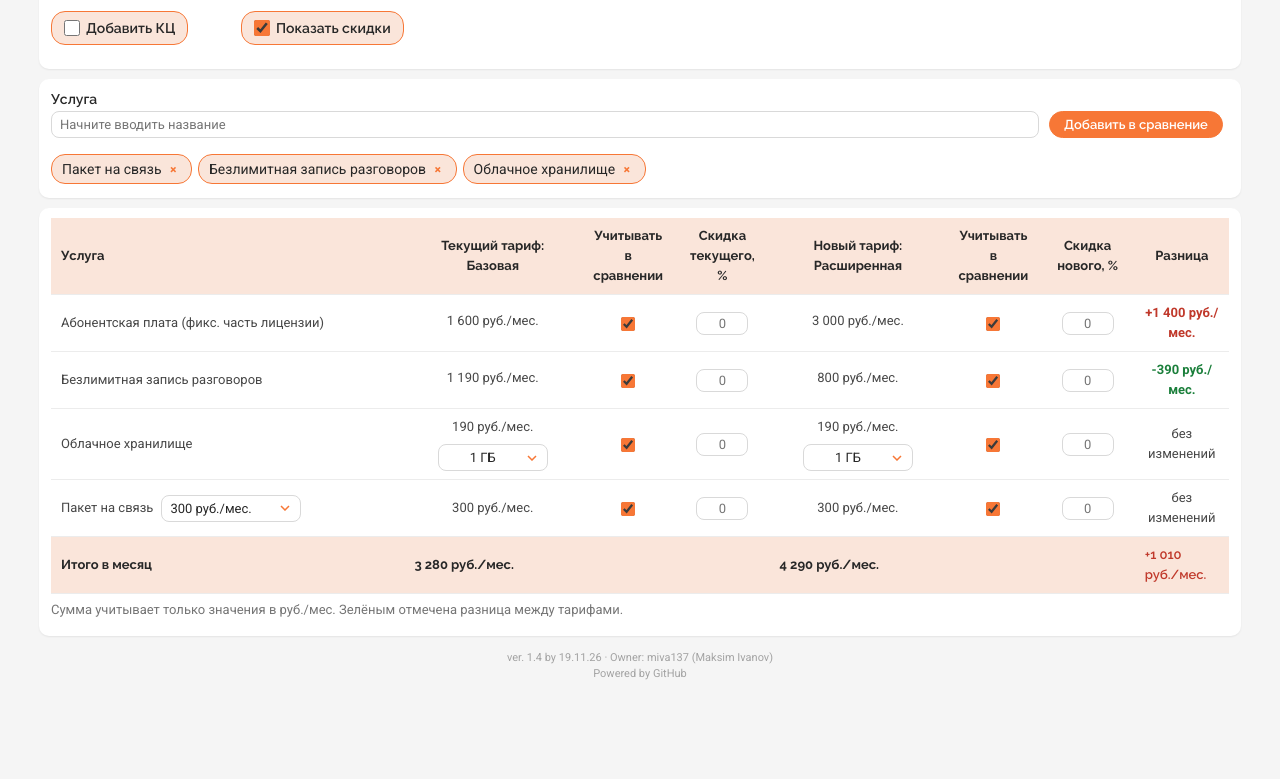
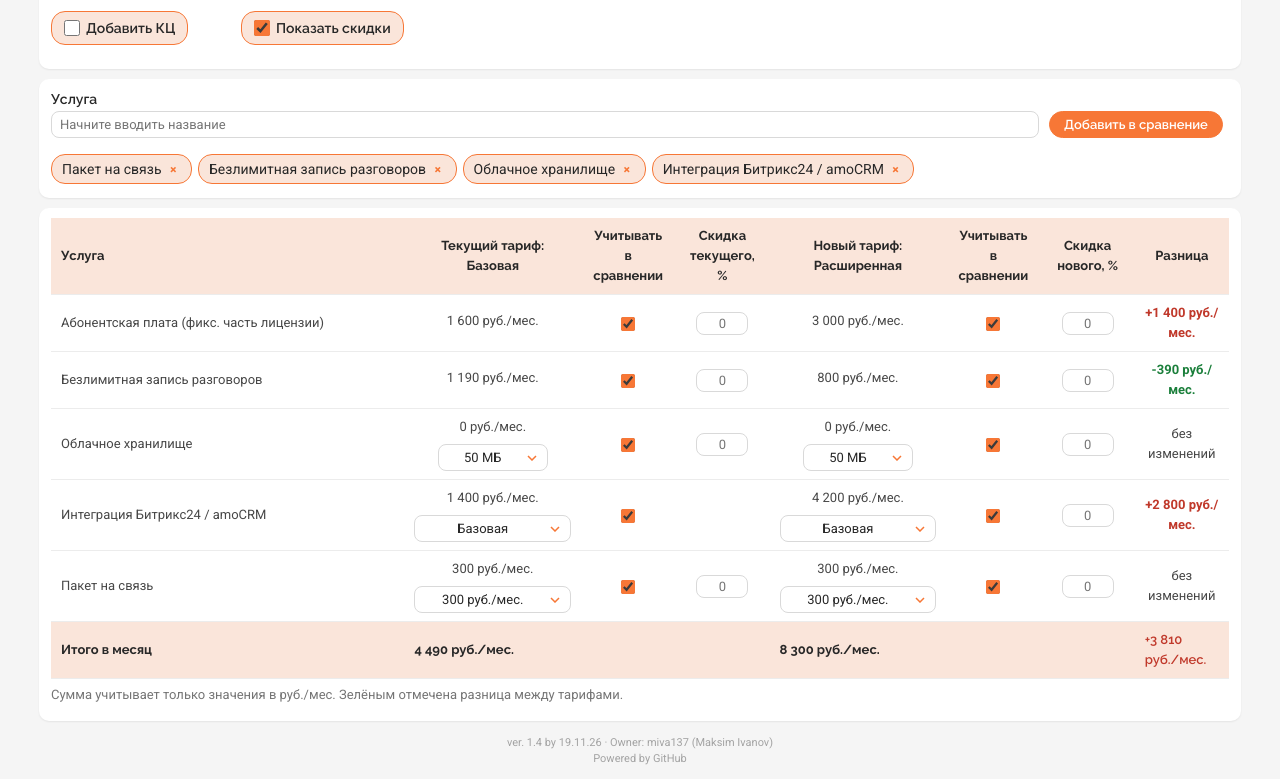
Before and after one commit to miva137/MangoTelecomCalc, a plain HTML site: page tariff-compare.html in a window 1280 px wide. Shown: the part 104-883 px from the top of the page. Before the commit the page ends 800 px from the top, so only its background shows below. Drawn offline with Linux system fonts and the light colour scheme.

Commit message:
feat: expand configurable tariff options
- add free 50 MB cloud storage and zero default KC licenses
- combine Bitrix24/amoCRM integration variants into per-tariff selectors
- add independent selectors for communication packages
- add per-tariff profile quantity inputs and update totals
- keep VATS2 integration values as availability markers

```diff
--- a/js/script.js
+++ b/js/script.js
@@ -100,6 +100,9 @@ const hasVats2Tariff = (cur, tgt) =>
   );
 
 const DEFAULT_PROFILE_TARIFFS = new Set(["start", "growth", "perspective"]);
+const INTEGRATION_PARAM = "Интеграция Битрикс24 / amoCRM";
+const integrationVersions = {};
+const profileQtys = { current: 0, target: 0 };
 
 // Подключает дополнительный профиль сотрудника по умолчанию для тарифов ВАТС2
 function applyDefaultProfile(cur, tgt) {
@@ -115,6 +118,8 @@ function applyDefaultProfile(cur, tgt) {
   if (profileIndex >= 0 && !selected.includes(profileIndex)) {
     selected.push(profileIndex);
   }
+  if (profileQtys.current === 0) profileQtys.current = 1;
+  if (profileQtys.target === 0) profileQtys.target = 1;
   if (qtys.profiles === 0) qtys.profiles = 1;
 }
 
@@ -221,8 +226,8 @@ function render() {
       noDiscT = isBitrix && tgt === "basic";
     const pctC = noDiscC ? 0 : discPct(key + "c"),
       pctT = noDiscT ? 0 : discPct(key + "t");
-    const curT = discountText(licenseValue(rowValue(r, cur)), pctC),
-      tgtT = discountText(licenseValue(rowValue(r, tgt)), pctT);
+    const curT = discountText(licenseValue(rowValue(r, cur, "current")), pctC),
+      tgtT = discountText(licenseValue(rowValue(r, tgt, "target")), pctT);
     const includeC = includePct(key + "c"),
       includeT = includePct(key + "t");
     const c =
@@ -235,17 +240,9 @@ function render() {
     if (includeT && pt && pt.unit === "руб./мес.") tgtSum += pt.num;
     const tr = document.createElement("tr");
     const first = document.createElement("td");
-    if (r.parameter === PROFILE_PARAM) {
-      const label = document.createElement("span");
-      label.className = "profile-param-label";
-      label.textContent = r.parameter;
-      first.appendChild(label);
-      first.appendChild(profileQtyInput());
-    } else {
-      first.textContent = show(
-        isStorage(r) ? "Облачное хранилище" : r.parameter,
-      );
-    }
+    first.textContent = show(
+      isStorage(r) ? "Облачное хранилище" : r.parameter,
+    );
     if (isKcLicense) {
       const input = document.createElement("input");
       input.className = "qty";
@@ -265,10 +262,22 @@ function render() {
       first.append(" × ", input);
     }
     tr.appendChild(first);
-    tr.appendChild(storagePriceCell(isStorage(r) ? cur : "", curT));
+    tr.appendChild(
+      r.parameter === INTEGRATION_PARAM
+        ? integrationPriceCell(cur, "current", curT)
+        : r.parameter === PROFILE_PARAM
+          ? profilePriceCell("current", curT)
+          : storagePriceCell(isStorage(r) ? cur : "", curT),
+    );
     tr.appendChild(includeCell(key + "c"));
     tr.appendChild(discountCell(key + "c", noDiscC));
-    tr.appendChild(storagePriceCell(isStorage(r) ? tgt : "", tgtT));
+    tr.appendChild(
+      r.parameter === INTEGRATION_PARAM
+        ? integrationPriceCell(tgt, "target", tgtT)
+        : r.parameter === PROFILE_PARAM
+          ? profilePriceCell("target", tgtT)
+          : storagePriceCell(isStorage(r) ? tgt : "", tgtT),
+    );
     tr.appendChild(includeCell(key + "t"));
     tr.appendChild(discountCell(key + "t", noDiscT));
     const diff = document.createElement("td");
@@ -286,26 +295,26 @@ function render() {
     packageOn &&
     (packageAvailable(cur) || packageAvailable(tgt))
   ) {
-    const pkg = PACKAGE_PLANS[packageState.idx];
+    const curPkg = PACKAGE_PLANS[packageState.current];
+    const tgtPkg = PACKAGE_PLANS[packageState.target];
     const curAvailable = packageAvailable(cur);
     const tgtAvailable = packageAvailable(tgt);
     const dCur = curAvailable
-      ? round2(pkg.price * (1 - discPct("pkgc") / 100))
+      ? round2(curPkg.price * (1 - discPct("pkgc") / 100))
       : 0;
     const dTgt = tgtAvailable
-      ? round2(pkg.price * (1 - discPct("pkgt") / 100))
+      ? round2(tgtPkg.price * (1 - discPct("pkgt") / 100))
       : 0;
     const curText = curAvailable ? fmt(dCur) + " руб./мес." : "—";
     const tgtText = tgtAvailable ? fmt(dTgt) + " руб./мес." : "—";
     const tr = document.createElement("tr");
     const first = document.createElement("td");
     first.textContent = PACKAGE_LABEL;
-    first.appendChild(packageSelect());
     tr.appendChild(first);
-    tr.appendChild(textCell(curText));
+    tr.appendChild(packagePriceCell("current", curText, curAvailable));
     tr.appendChild(includeCell("pkgc"));
     tr.appendChild(discountCell("pkgc", false));
-    tr.appendChild(textCell(tgtText));
+    tr.appendChild(packagePriceCell("target", tgtText, tgtAvailable));
     tr.appendChild(includeCell("pkgt"));
     tr.appendChild(discountCell("pkgt", false));
     const diff = document.createElement("td");
@@ -577,10 +586,10 @@ function addFeature(inputId, prod, list, rerender) {
   if (idx < 0) return;
   if (!list.includes(idx)) {
     list.push(idx);
-    // Для КЦ при добавлении "Доп.лицензия" устанавливаем количество по умолчанию на 1
+    // Для КЦ при добавлении "Доп.лицензия" устанавливаем количество по умолчанию на 0
     if (prod === "kc" && DATA[prod].rows[idx].parameter === "Доп.лицензия") {
-      if (list === kcState.selected) kcState.qty[idx] = 1;
-      else qtys.kcLicense = 1;
+      if (list === kcState.selected) kcState.qty[idx] = 0;
+      else qtys.kcLicense = 0;
     }
     $(inputId).value = "";
   }
@@ -607,6 +616,11 @@ function init() {
   Object.keys(storageState).forEach((k) => {
     delete storageState[k];
   });
+  Object.keys(integrationVersions).forEach((k) => {
+    delete integrationVersions[k];
+  });
+  profileQtys.current = 0;
+  profileQtys.target = 0;
   $("feature").value = "";
   hideSuggestions();
   // Выбор функций по умолчанию по названиям из DEFAULT_FEATURES
@@ -619,7 +633,7 @@ function init() {
           d.rows[i].parameter,
         ),
     );
-  qtys.kcLicense = 1;
+  qtys.kcLicense = 0;
   if (product === "vats") {
     applyDefaultProfile($("current").value, $("target").value);
   }
@@ -717,6 +731,7 @@ function includeCell(key) {
 
 // Тарифы облачного хранилища по объёму и цене
 const STORAGE_PLANS = [
+  { gb: 0.05, price: 0 },
   { gb: 1, price: 190 },
   { gb: 5, price: 490 },
   { gb: 10, price: 980 },
@@ -749,7 +764,7 @@ const storageState = {};
 // Строка облачного хранилища, цена которой зависит от объёма
 const isStorage = (r) => r.parameter.startsWith("Облачное хранилище");
 function storageIncluded(tariff) {
-  return VATS2_STORAGE_INCLUDED[tariff] ?? 1;
+  return VATS2_STORAGE_INCLUDED[tariff] ?? 0.05;
 }
 function storageOptions(tariff) {
   if (VATS2_STORAGE_INCLUDED[tariff]) {
@@ -768,9 +783,15 @@ function storageExtraCost(tariff, gb) {
   return extraBlocks * 400;
 }
 // Значение строки для тарифа; для хранилища с ценой (руб.) - цена выбранного объёма
-function rowValue(r, tariff) {
+function rowValue(r, tariff, column = "current") {
   if (r.parameter === PROFILE_PARAM && !isUnavailable(r.values[tariff]))
-    return fmt(round2(profilePrice(tariff) * qtys.profiles)) + " руб./мес.";
+    return (
+      fmt(round2(profilePrice(tariff) * profileQtys[column])) + " руб./мес."
+    );
+  if (r.parameter === INTEGRATION_PARAM)
+    return integrationVersions[column] === "extended"
+      ? r.extendedValues[tariff]
+      : r.values[tariff];
   if (!isStorage(r)) return r.values[tariff];
   if (!VATS2_STORAGE_INCLUDED[tariff] && !/руб/.test(r.values[tariff]))
     return r.values[tariff];
@@ -797,7 +818,8 @@ function storageSelect(tariff) {
         ),
       );
     } else {
-      sel.add(new Option(gb + " ГБ", gb));
+      const label = gb === 0.05 ? "50 МБ" : gb + " ГБ";
+      sel.add(new Option(label, gb));
     }
   });
   sel.value =
@@ -808,6 +830,18 @@ function storageSelect(tariff) {
     update();
   };
   return customSelect(sel);
+}
+function integrationVersionSelect(column) {
+  const select = document.createElement("select");
+  select.id = "integration-version-" + column;
+  select.add(new Option("Базовая", "basic"));
+  select.add(new Option("Расширенная", "extended"));
+  select.value = integrationVersions[column] ?? "basic";
+  select.onchange = () => {
+    integrationVersions[column] = select.value;
+    update();
+  };
+  return customSelect(select);
 }
 // Пакеты на связь с ежемесячной ценой
 const PACKAGE_PLANS = [
@@ -820,39 +854,59 @@ const PACKAGE_PLANS = [
   { label: "50 000 руб./мес. (посекундный)", price: 50000 },
   { label: "100 000 руб./мес. (посекундный)", price: 100000 },
 ];
-const packageState = { idx: 0 };
+const packageState = { current: 0, target: 0 };
 // Пакет на связь включён по умолчанию; удаляется кнопкой в строке таблицы
 let packageOn = true;
 const PACKAGE_LABEL = "Пакет на связь";
-// Выпадающий выбор пакета на связь в строке таблицы ВАТС
-function packageSelect() {
+function packageSelect(column) {
   const sel = document.createElement("select");
-  sel.id = "package";
+  sel.id = "package-" + column;
   PACKAGE_PLANS.forEach((p, i) => sel.add(new Option(p.label, i)));
-  sel.value = packageState.idx;
+  sel.value = packageState[column];
   sel.onchange = () => {
-    packageState.idx = Number(sel.value);
+    packageState[column] = Number(sel.value);
     update();
   };
   return customSelect(sel);
 }
+function packagePriceCell(column, text, available) {
+  const td = document.createElement("td");
+  td.classList.add("storage-price-cell", "wide-select-cell");
+  const price = document.createElement("div");
+  price.className = "storage-price";
+  price.textContent = text;
+  td.appendChild(price);
+  if (available) td.appendChild(packageSelect(column));
+  return td;
+}
 // Поле количества доп. профилей в строке стоимости профиля; делит значение с блоком доп. профилей
-function profileQtyInput() {
+function profileQtyInput(column) {
   const input = document.createElement("input");
   input.className = "qty";
   input.type = "text";
   input.inputMode = "numeric";
-  input.id = "qty-profile-row";
-  input.value = qtys.profiles;
+  input.id = "qty-profile-row-" + column;
+  input.setAttribute("aria-label", "Количество дополнительных профилей");
+  input.value = profileQtys[column];
   input.oninput = (e) => {
     e.target.value = e.target.value.replace(/\D/g, "");
-    qtys.profiles = Math.floor(Number(e.target.value) || 0);
+    profileQtys[column] = Math.floor(Number(e.target.value) || 0);
     update();
-    const again = $("qty-profile-row");
+    const again = $("qty-profile-row-" + column);
     again.focus();
     again.setSelectionRange(again.value.length, again.value.length);
   };
   return input;
+}
+function profilePriceCell(column, text) {
+  const td = document.createElement("td");
+  td.classList.add("storage-price-cell", "profile-price-cell");
+  const price = document.createElement("div");
+  price.className = "storage-price";
+  price.textContent = text;
+  td.appendChild(price);
+  td.appendChild(profileQtyInput(column));
+  return td;
 }
 
 // Ячейка цены хранилища с выбором объёма
@@ -864,6 +918,18 @@ function storagePriceCell(tariff, text) {
   price.textContent = text;
   td.appendChild(price);
   if (tariff) td.appendChild(storageSelect(tariff));
+  return td;
+}
+function integrationPriceCell(tariff, column, text) {
+  const td = document.createElement("td");
+  const hasVersionSelector = !VATS2_STORAGE_INCLUDED[tariff];
+  if (hasVersionSelector)
+    td.classList.add("storage-price-cell", "wide-select-cell");
+  const price = document.createElement("div");
+  price.className = "storage-price";
+  price.textContent = text;
+  td.appendChild(price);
+  if (hasVersionSelector) td.appendChild(integrationVersionSelect(column));
   return td;
 }
 
@@ -920,7 +986,7 @@ function renderKc() {
     DATA.kc.rows.forEach((r, i) => {
       if (i > 0 && DEFAULT_KC_FEATURES.includes(r.parameter)) {
         kcState.selected.push(i);
-        kcState.qty[i] = 1;
+        kcState.qty[i] = 0;
         console.log(`renderKc: добавлена услуга ${i}`);
       }
     });
@@ -1056,7 +1122,7 @@ function kcInit() {
     );
     if (i > 0 && DEFAULT_KC_FEATURES.includes(r.parameter)) {
       kcState.selected.push(i);
-      kcState.qty[i] = 1;
+      kcState.qty[i] = 0;
       console.log(
         `kcInit: добавлена услуга ${i}, kcState.selected:`,
         kcState.selected,
--- a/js/tariff-data.js
+++ b/js/tariff-data.js
@@ -758,7 +758,7 @@ const DATA = {
         },
       },
       {
-        parameter: "Прямая интеграция Битрикс24 / amoCRM",
+        parameter: "Интеграция Битрикс24 / amoCRM",
         values: {
           basic: "1 400 руб./мес.",
           extended: "4 200 руб./мес.",
@@ -768,6 +768,15 @@ const DATA = {
           perspective: "✓",
           virtual_number: "500 руб./мес",
         },
+        extendedValues: {
+          basic: "2 800 руб./мес.",
+          extended: "4 200 руб./мес.",
+          maximum: "7 700 руб./мес.",
+          start: "✓",
+          growth: "✓",
+          perspective: "✓",
+          virtual_number: "500 руб./мес",
+        },
       },
       {
         parameter: "Интеграция YCLIENTS / retailCRM",
@@ -778,18 +787,6 @@ const DATA = {
           start: "—",
           growth: "—",
           perspective: "—",
-          virtual_number: "500 руб./мес",
-        },
-      },
-      {
-        parameter: "Расширенная версия интеграции Битрикс24 / amoCRM",
-        values: {
-          basic: "1 400 руб./мес.",
-          extended: "—",
-          maximum: "—",
-          start: "—",
-          growth: "✓",
-          perspective: "✓",
           virtual_number: "500 руб./мес",
         },
       },
--- a/styles.css
+++ b/styles.css
@@ -165,6 +165,15 @@ body:not(.single) .storage-price-cell .csel {
   margin: 3px auto 0;
 }
 body:not(.single) .storage-price-cell .csel-btn {
+  text-align: center;
+}
+body.single .wide-select-cell .csel,
+body:not(.single) .wide-select-cell .csel {
+  width: min(180px, 100%);
+}
+.profile-price-cell input.qty {
+  width: min(80px, 100%);
+  margin: 3px auto 0;
   text-align: center;
 }
 /* Оранжевые кнопки в стиле Манго Телеком */
```
